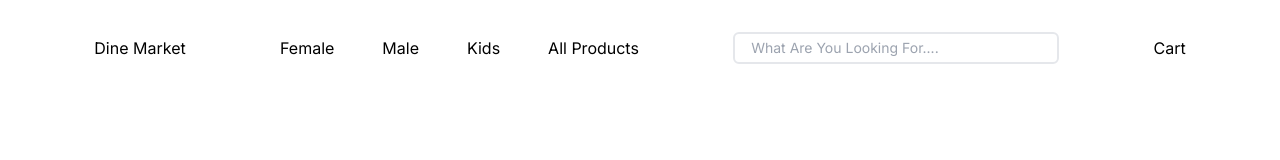
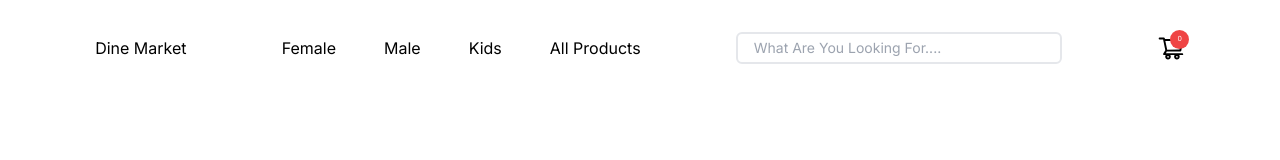
Before and after one commit to waleed-taher/eCommerce, a Next.js app: page / in a window 1280 px wide. Shown: the top 160 px of the page. Built offline with nearby package versions, Linux system fonts and the light colour scheme.

Commit message:
header and search component almost complete

```diff
--- a/src/app/components/layout/Header.tsx
+++ b/src/app/components/layout/Header.tsx
@@ -1,17 +1,18 @@
+
+import react from 'react'
+'use client'
+import React, {useState} from 'react'
 import Image from "next/image";
 import Wrapper from "@/app/components/shared/Wrapper";
 import Search from "@/app/components/widget/Search";
-import { ChangeEventHandler } from "react";
+import {AiOutlineShoppingCart} from 'react-icons/ai'
 
 const Header = () => {
-
-  const onChange =(e: ChangeEventHandler<HTMLInputElement>) =>{
-    console.log('hi')
-  }
+  const [cartCount, setCartCount] = useState(0)
   return (
     <header>
       <Wrapper>
-        <div className="flex flex-row justify-evenly items-center">
+        <div className="flex flex-row items-center justify-evenly">
           <div>
             {/* add Logo Here */}
             <h3>Dine Market</h3>
@@ -33,8 +34,11 @@ const Header = () => {
               </li>
             </ul>
           </nav>
-          <Search name="search" value="" placeholder="What Are You Looking For...." />
-          <h3>Cart</h3>
+          <Search name="search"  placeholder="What Are You Looking For...." />
+          <div className='relative cursor-pointer '>
+            <AiOutlineShoppingCart size={28}/>
+            <span className='absolute pl-[7px] pr-[7px] rounded-[10px]  top-[-4px] right-[-4px] text-[7px] bg-red-500 text-white py-[4px]'>{cartCount}</span>
+          </div>
         </div>
       </Wrapper>
     </header>
--- a/src/app/components/widget/Search.tsx
+++ b/src/app/components/widget/Search.tsx
@@ -1,18 +1,37 @@
-import React, { ChangeEventHandler } from 'react'
+'use client'
+import React, { useState } from 'react'
 
-interface searchField {
-    name: string,
-    value: string,
-    placeholder: string,
-    // onChange: ChangeEventHandler<HTMLInputElement>
-}
+  interface searchField {
+      name: string,
+      placeholder: string,
 
-const Search = ({name, value, placeholder, }: searchField) => {
+  }
+
+  const Search = ({name, placeholder }: searchField) => {
+
+    const [values, setValues] = useState({
+      search: ''
+  })
+
+  const handleSubmit = (e: React.FormEvent<HTMLFormElement>) => {
+      e.preventDefault()
+      setValues({
+          search: ''
+      })
+
+  }
+
+  const onChange = async (e: React.ChangeEvent<HTMLInputElement> | React.ChangeEvent<HTMLTextAreaElement>) => {
+      setValues((prev) => ({...prev, [e.target.name]: e.target.value}))
+      }
   return (
-    <div>
+  <form onSubmit={handleSubmit}>
         {/* enter search icon here use position to put icon on the search field left side */}
-        <input name ={name} value={value} placeholder={placeholder} className='border-2 rounded-md text-sm  w-full pl-4 pr-24 py-1  '/>
-    </div>
+        <input name ={name} value={values.search} placeholder={placeholder}
+        className='w-full py-1 pl-4 pr-24 text-sm border-2 rounded-md '
+        onChange={onChange}
+        />
+    </form>
   )
 }
 
```
